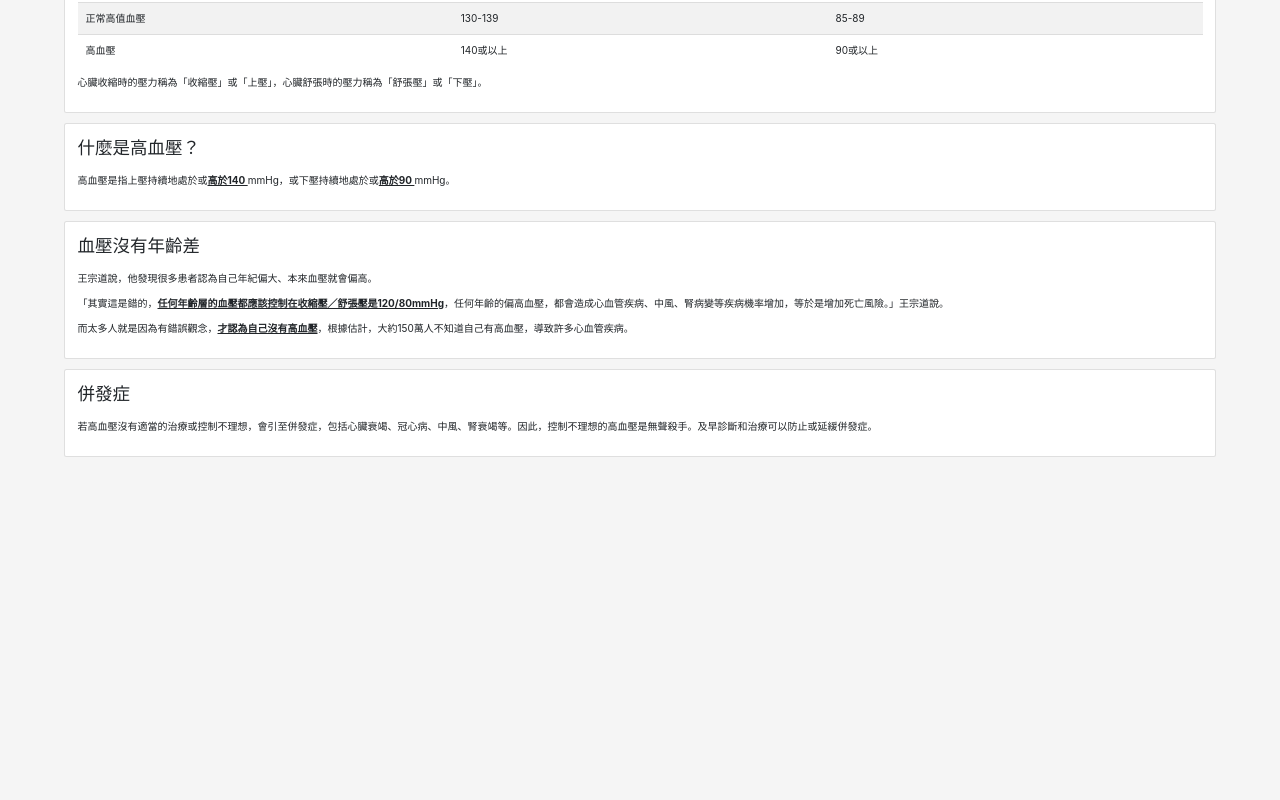
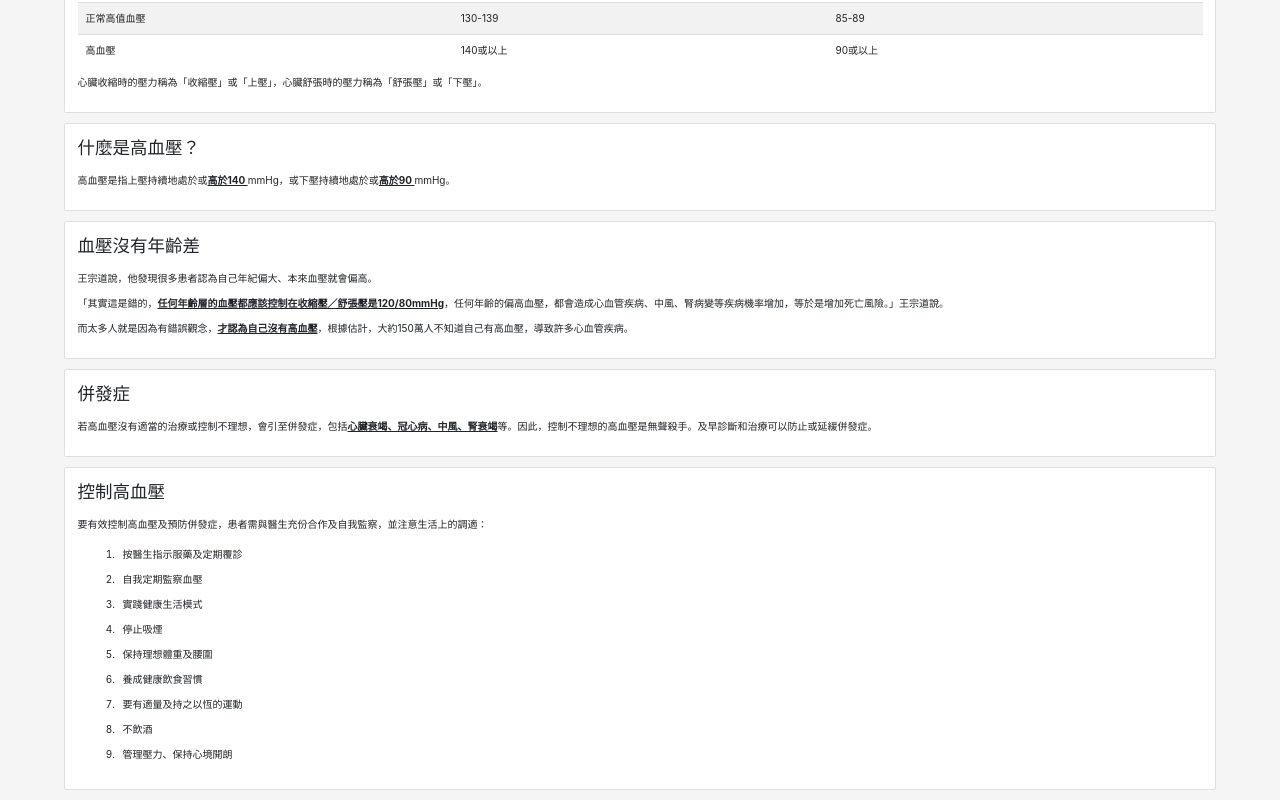
Before and after one commit to Louie-L/calorie-checker, a React (Create React App) app: page /blood-pressure-high in a window 1280 px wide. Shown: the part 229-1029 px from the top of the page. Before the commit the page ends 800 px from the top, so only its background shows below. Built offline with nearby package versions, Linux system fonts and the light colour scheme.

Commit message:
feat: add 控制高血壓

```diff
--- a/src/pages/HighBloodPressure.js
+++ b/src/pages/HighBloodPressure.js
@@ -12,7 +12,7 @@ export default function HighBloodPressurePage() {
                 <Card.Body>
                     <Card.Title as="H3" className="mb-4">什麼是高血壓？</Card.Title>
                     <p>高血壓是指上壓持續地處於或<u class="font-weight-bold">高於140 </u>mmHg，或下壓持續地處於或<u class="font-weight-bold">高於90 </u>mmHg。</p>
-                    </Card.Body>
+                </Card.Body>
             </Card>
             <Card className="mb-3">
                 <Card.Body>
@@ -22,13 +22,30 @@ export default function HighBloodPressurePage() {
                     <p>「其實這是錯的，<u class="font-weight-bold">任何年齡層的血壓都應該控制在收縮壓／舒張壓是120/80mmHg</u>，任何年齡的偏高血壓，都會造成心血管疾病、中風、腎病變等疾病機率增加，等於是增加死亡風險。」王宗道說。</p>
 
                     <p>而太多人就是因為有錯誤觀念，<u class="font-weight-bold">才認為自己沒有高血壓</u>，根據估計，大約150萬人不知道自己有高血壓，導致許多心血管疾病。</p>
-                    </Card.Body>
+                </Card.Body>
             </Card>
             <Card className="mb-3">
                 <Card.Body>
                     <Card.Title as="H3" className="mb-4">併發症</Card.Title>
-                    <p>若高血壓沒有適當的治療或控制不理想，會引至併發症，包括心臟衰竭、冠心病、中風、腎衰竭等。因此，控制不理想的高血壓是無聲殺手。及早診斷和治療可以防止或延緩併發症。</p>
-                    </Card.Body>
+                    <p>若高血壓沒有適當的治療或控制不理想，會引至併發症，包括<u class="font-weight-bold">心臟衰竭、冠心病、中風、腎衰竭</u>等。因此，控制不理想的高血壓是無聲殺手。及早診斷和治療可以防止或延緩併發症。</p>
+                </Card.Body>
+            </Card>
+            <Card className="mb-3">
+                <Card.Body>
+                    <Card.Title as="H3" className="mb-4">控制高血壓</Card.Title>
+                    <p>要有效控制高血壓及預防併發症，患者需與醫生充份合作及自我監察，並注意生活上的調適：</p>
+                    <ol>
+                        <li>按醫生指示服藥及定期覆診</li>
+                        <li>自我定期監察血壓</li>
+                        <li>實踐健康生活模式</li>
+                        <li>停止吸煙</li>
+                        <li>保持理想體重及腰圍</li>
+                        <li>養成健康飲食習慣</li>
+                        <li>要有適量及持之以恆的運動</li>
+                        <li>不飲酒</li>
+                        <li>管理壓力、保持心境開朗</li>
+                    </ol>
+                </Card.Body>
             </Card>
         </div >
     )
```
